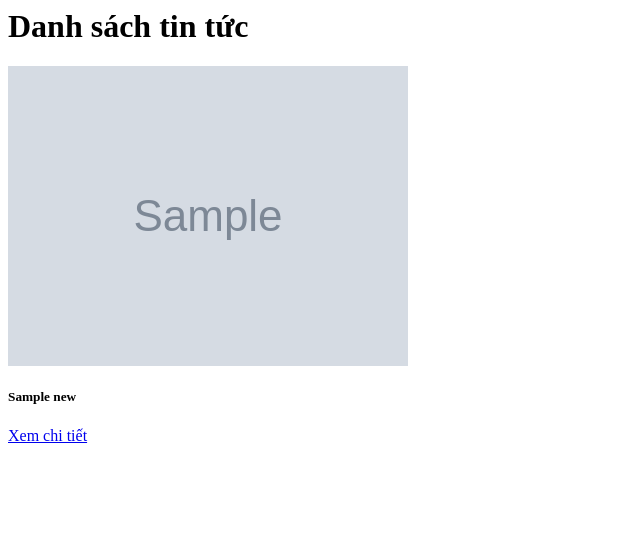
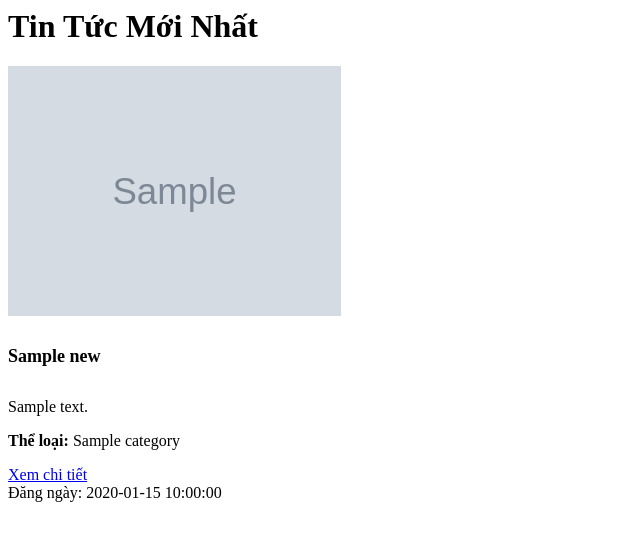
Before and after one commit to qnhat2004/tlu-news, a PHP site: template views/home/index.php in a window 1280 px wide. Shown: the top 541 px of the page, without its empty margins (0-640 px from the left). Run offline with PHP 8.4, Linux system fonts and the light colour scheme; the template is opened without the code that fills it: most values are stand-ins (such as "Sample title", 1, 10 or a date in 2020); grey boxes marked "Sample" are stand-in pictures.

Commit message:
enhance news listing view with improved layout, category display, and content preview

```diff
--- a/views/home/index.php
+++ b/views/home/index.php
@@ -1,13 +1,25 @@
-<div class="container mt-5">
-    <h1>Danh sách tin tức</h1>
+<div class="container">
+    <h1 class="mb-4">Tin Tức Mới Nhất</h1>
     <div class="row">
-        <?php foreach ($news as $item): ?>
-            <div class="col-md-4">
-                <div class="card">
-                    <img src="<?= $item->getImage()?>" class="card-img-top" alt="...">
-                    <div class="card-body">
-                        <h5 class="card-title"><?= $item->getTitle()?></h5>
-                        <a href="index.php?controller=news&action=detail&id=<?= $item->getId()?>" class="btn btn-primary">Xem chi tiết</a>
+        <?php foreach($news as $item) : ?>
+            <div class="col-md-4 mb-4">
+                <div class="card h-100 shadow-sm">
+                    <img src="<?php echo $item->getImage(); ?>" class="card-img-top" alt="<?php echo $item->getTitle(); ?>" style="height: 250px; object-fit: cover;">
+                    <div class="card-body d-flex flex-column">
+                        <h5 class="card-title" style="font-size: large;"><?php echo $item->getTitle(); ?></h5>
+                        <p class="card-text flex-grow-1"><?php echo mb_strimwidth($item->getContent(), 0, 100, '...'); ?></p>
+                        <p class="card-text mt-2"><strong>Thể loại:</strong> <span class="badge bg-warning">
+                            <?php foreach($categories as $category) {
+                                if ($category->getId() === $item->getId()) {
+                                    echo $category->getName();
+                                    break;
+                                }
+                            } ?>
+                        </span></p>
+                        <a href="index.php?controller=news&action=detail&id=<?php echo $item->getId(); ?>" class="btn btn-primary mt-auto">Xem chi tiết</a>
+                    </div>
+                    <div class="card-footer text-muted">
+                        Đăng ngày: <?php echo $item->getCreatedAt(); ?>
                     </div>
                 </div>
             </div>
```
